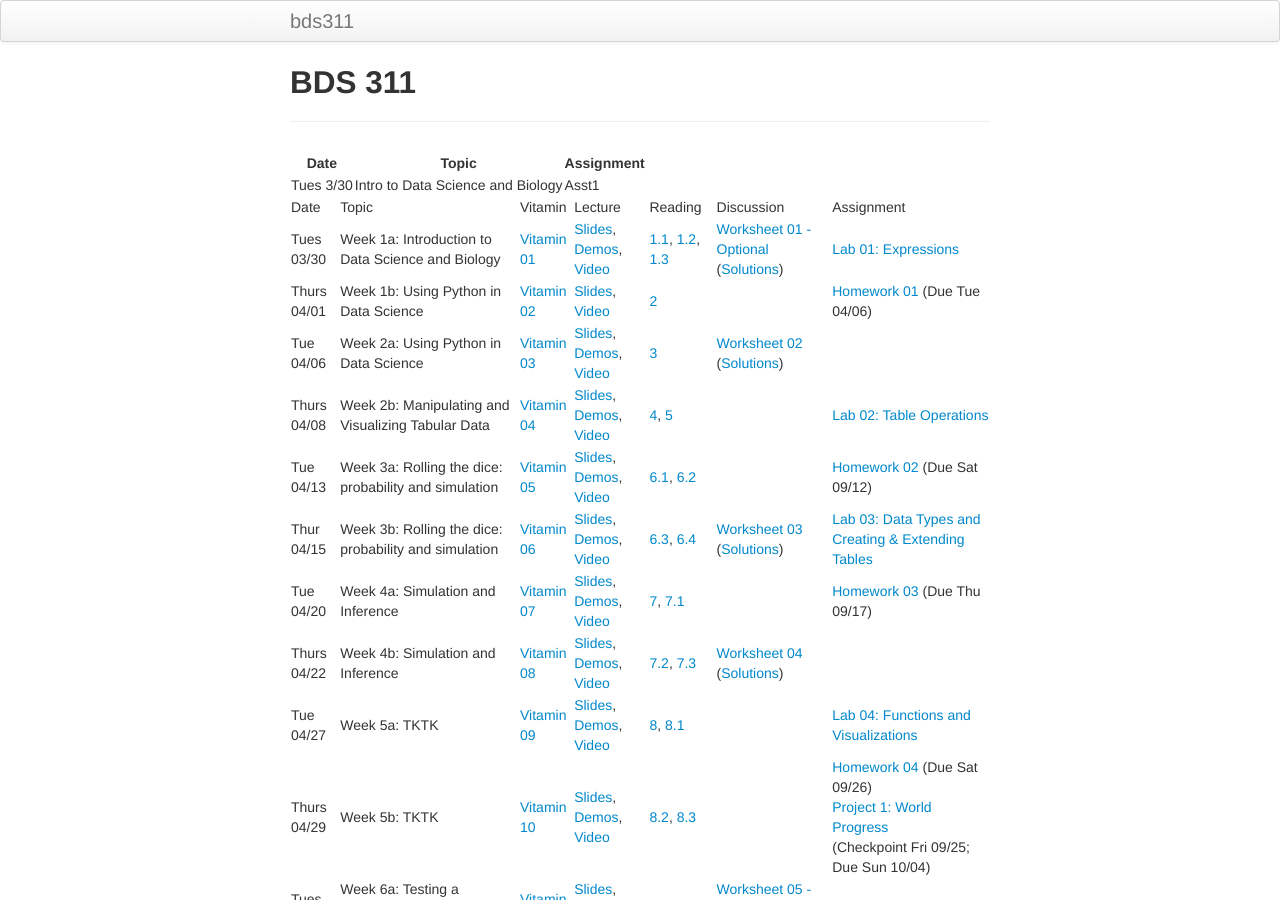
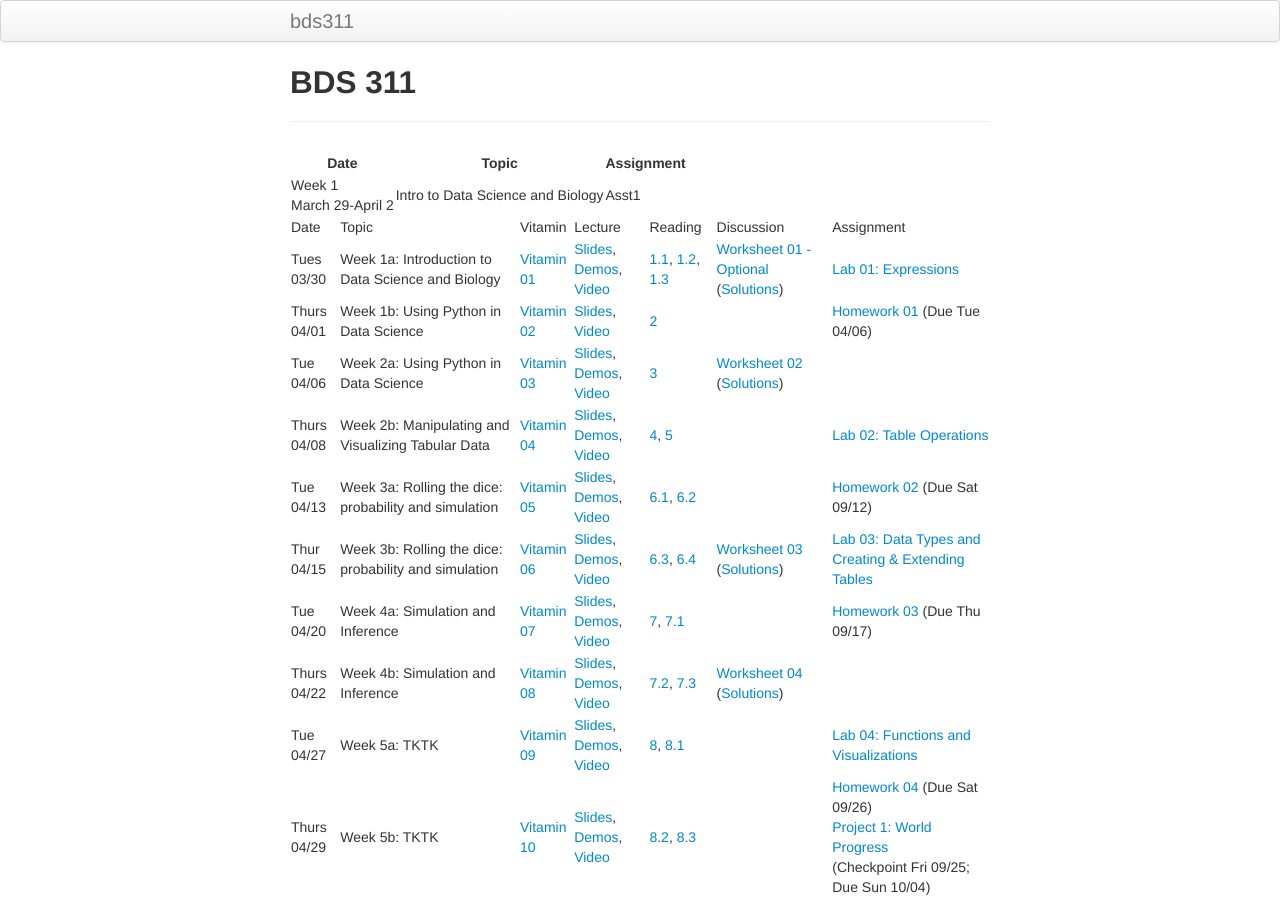
Before and after one commit to timothylwarren/bds311-sp21, a Jekyll site: the page built from index.md, in a window 1280 px wide and 900 px high. Built offline with Jekyll 4.4.1, drawn with Linux system fonts in a browser that asks for light colours.

Commit message:
Update index.md

```diff
--- a/index.md
+++ b/index.md
@@ -6,7 +6,7 @@ title: BDS 311
 
 |Date | Topic | Assignment |
 | --- | ----- | ---------- |
-| Tues 3/30 | Intro to Data Science and Biology | Asst1|
+| Week 1 <br /> March 29-April 2 | Intro to Data Science and Biology | Asst1|
 
 <table>
 <tr>
```
